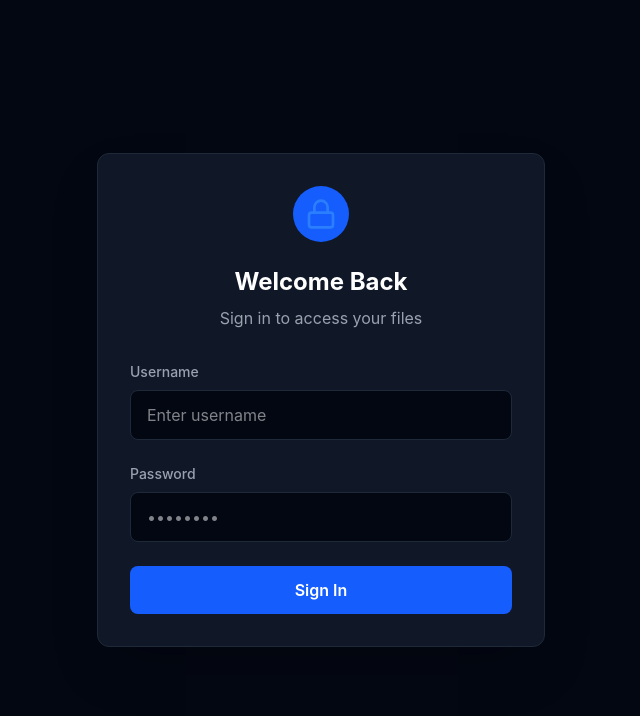
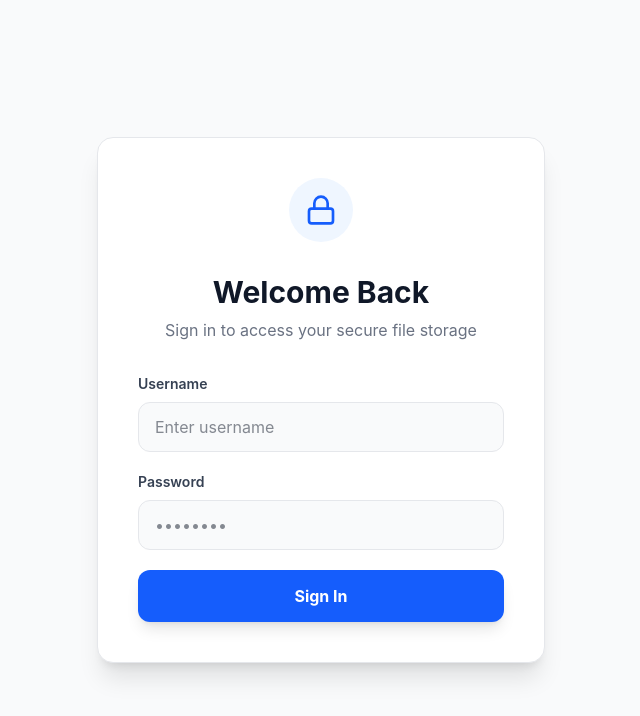
Before and after one commit to Waleed-Ahmad-dev/GoFiles, a React app in the folder frontend/: page / in a window 1280 px wide. Shown: the top 716 px of the page, without its empty margins (319-959 px from the left). Built offline with nearby package versions, Linux system fonts and the light colour scheme; no server answers; the HTML template or start-up script is replaced by a standard one.

Commit message:
Update Login.tsx

```diff
--- a/frontend/src/Login.tsx
+++ b/frontend/src/Login.tsx
@@ -1,7 +1,8 @@
 /* eslint-disable @typescript-eslint/no-explicit-any */
 import { useState } from "react";
 import { api } from "./api";
-import { Lock } from "lucide-react";
+import { Lock, AlertCircle } from "lucide-react";
+import { useTheme } from "./ThemeContext";
 
 interface LoginProps {
   onLogin: () => void;
@@ -13,6 +14,9 @@ export default function Login({ onLogin }: LoginProps) {
   const [error, setError] = useState("");
   const [loading, setLoading] = useState(false);
 
+  // Get dynamic styles
+  const { accentStyles } = useTheme();
+
   const handleSubmit = async (e: React.FormEvent) => {
     e.preventDefault();
     setError("");
@@ -20,13 +24,12 @@ export default function Login({ onLogin }: LoginProps) {
 
     try {
       await api.post("/login", { username, password });
-      onLogin(); // Tell parent app we are logged in
+      onLogin();
     } catch (err: any) {
-      // Check if it's a "Setup Required" error (423 Locked)
       if (err.response?.status === 423) {
         setError("System setup required. Please use the Setup API first.");
       } else {
-        setError("Invalid credentials");
+        setError("Invalid credentials. Please try again.");
       }
     } finally {
       setLoading(false);
@@ -34,50 +37,53 @@ export default function Login({ onLogin }: LoginProps) {
   };
 
   return (
-    <div className="min-h-screen flex items-center justify-center bg-gray-950 px-4">
-      <div className="max-w-md w-full bg-gray-900 rounded-xl shadow-2xl p-8 border border-gray-800">
-        <div className="flex justify-center mb-6">
-          <div className="p-3 bg-blue-600 rounded-full bg-opacity-10">
-            <Lock className="w-8 h-8 text-blue-500" />
+    <div className="min-h-screen flex items-center justify-center bg-gray-50 dark:bg-gray-950 px-4 transition-colors duration-300">
+      <div className="max-w-md w-full bg-white dark:bg-gray-900 rounded-2xl shadow-xl border border-gray-200 dark:border-gray-800 p-8 md:p-10">
+        <div className="flex justify-center mb-8">
+          <div
+            className={`p-4 rounded-full bg-opacity-10 ${accentStyles.lightBg}`}
+          >
+            <Lock className={`w-8 h-8 ${accentStyles.text}`} />
           </div>
         </div>
 
-        <h2 className="text-2xl font-bold text-center text-white mb-2">
+        <h2 className="text-3xl font-bold text-center text-gray-900 dark:text-white mb-2">
           Welcome Back
         </h2>
-        <p className="text-gray-400 text-center mb-8">
-          Sign in to access your files
+        <p className="text-gray-500 text-center mb-8">
+          Sign in to access your secure file storage
         </p>
 
         {error && (
-          <div className="mb-4 p-3 bg-red-500/10 border border-red-500/20 text-red-400 rounded-lg text-sm text-center">
+          <div className="mb-6 p-4 bg-red-50 dark:bg-red-900/10 border border-red-200 dark:border-red-900/50 rounded-xl flex items-center gap-3 text-sm text-red-600 dark:text-red-400">
+            <AlertCircle className="w-5 h-5 shrink-0" />
             {error}
           </div>
         )}
 
-        <form onSubmit={handleSubmit} className="space-y-6">
+        <form onSubmit={handleSubmit} className="space-y-5">
           <div>
-            <label className="block text-sm font-medium text-gray-400 mb-2">
+            <label className="block text-sm font-semibold text-gray-700 dark:text-gray-300 mb-2">
               Username
             </label>
             <input
               type="text"
               value={username}
               onChange={(e) => setUsername(e.target.value)}
-              className="w-full px-4 py-3 bg-gray-950 border border-gray-800 rounded-lg focus:ring-2 focus:ring-blue-500 focus:border-transparent outline-none text-white transition-all"
+              className={`w-full px-4 py-3 bg-gray-50 dark:bg-gray-950 border border-gray-200 dark:border-gray-800 rounded-xl focus:outline-none focus:ring-2 focus:border-transparent transition-all text-gray-900 dark:text-white ${accentStyles.ring}`}
               placeholder="Enter username"
             />
           </div>
 
           <div>
-            <label className="block text-sm font-medium text-gray-400 mb-2">
+            <label className="block text-sm font-semibold text-gray-700 dark:text-gray-300 mb-2">
               Password
             </label>
             <input
               type="password"
               value={password}
               onChange={(e) => setPassword(e.target.value)}
-              className="w-full px-4 py-3 bg-gray-950 border border-gray-800 rounded-lg focus:ring-2 focus:ring-blue-500 focus:border-transparent outline-none text-white transition-all"
+              className={`w-full px-4 py-3 bg-gray-50 dark:bg-gray-950 border border-gray-200 dark:border-gray-800 rounded-xl focus:outline-none focus:ring-2 focus:border-transparent transition-all text-gray-900 dark:text-white ${accentStyles.ring}`}
               placeholder="••••••••"
             />
           </div>
@@ -85,9 +91,9 @@ export default function Login({ onLogin }: LoginProps) {
           <button
             type="submit"
             disabled={loading}
-            className="w-full py-3 bg-blue-600 hover:bg-blue-700 text-white font-semibold rounded-lg transition-colors disabled:opacity-50 disabled:cursor-not-allowed"
+            className={`w-full py-3.5 font-bold text-white rounded-xl shadow-lg hover:shadow-xl hover:-translate-y-0.5 transition-all disabled:opacity-70 disabled:cursor-not-allowed disabled:transform-none ${accentStyles.bg} ${accentStyles.bgHover}`}
           >
-            {loading ? "Signing in..." : "Sign In"}
+            {loading ? "Authenticating..." : "Sign In"}
           </button>
         </form>
       </div>
```
